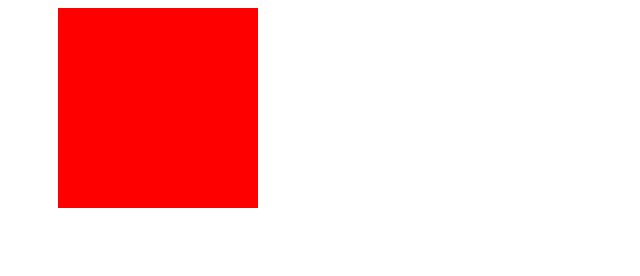
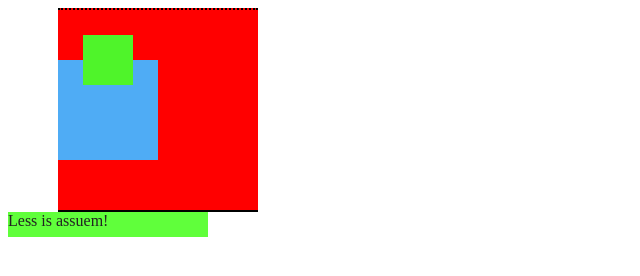
Before and after one commit to BleemIs42/gulp-less, a website: page src/index.html in a window 1280 px wide. Shown: the whole page, without its empty margins (0-640 px from the left). Drawn offline with nearby package versions, Linux system fonts and the light colour scheme; files that its build step writes are made by us from their sources.

Commit message:
learn less

```diff
--- a/src/css/index.less
+++ b/src/css/index.less
@@ -1,7 +1,52 @@
+// 1.变量
+// 2.混合样式
+// 3.嵌套
 @bgColor: red;
+@light-green: #4FF42A;
+@light-blue: #4facf5;
+.bordered{
+	border-top:dotted 2px black;
+	border-bottom: solid 2px black;
+}
 .box{
 	width:200px;
 	height:200px;
 	background-color: @bgColor;
-	transform: translate(50px, 0)
+	transform: translate(50px, 0);
+	.bordered;
+	.cube{
+		width:50px;
+		height:50px;
+ 		background-color: @light-green;
+ 		transform: translate(50%, 50%);
+	}
 }
+.react{
+	float:left;
+	width:100px;
+	height:100px;
+	background-color: @light-blue;
+}
+.clearfloat{
+	display: block;
+  	zoom: 1;
+	&:after {
+	    content: " ";
+	    display: block;
+	    font-size: 0;
+	    height: 0;
+	    clear: both;
+	    visibility: hidden;
+	}
+}
+// 4.运算
+@base: 5%;
+@filler: @base * 2;
+@other: @base + @filler;
+.desc{
+	width:200px;
+	color: #888 / 4;
+	background-color: @light-green + #111;
+	height: 30px / 2 + @filler;
+}
+// 5.函数
--- a/src/index.html
+++ b/src/index.html
@@ -9,6 +9,10 @@
     <link rel="stylesheet" href="css/index.min.css">
 </head>
 <body>
-	<div class="box"></div>
+	<div class="box">
+		<div class="cube"></div>
+		<div class="react clearfloat"></div>
+	</div>
+	<div class="desc">Less is assuem!</div>
 	<script src="js/index.min.js"></script>
 </body>
```
Also changed, not shown: src/css/index.css (added).
